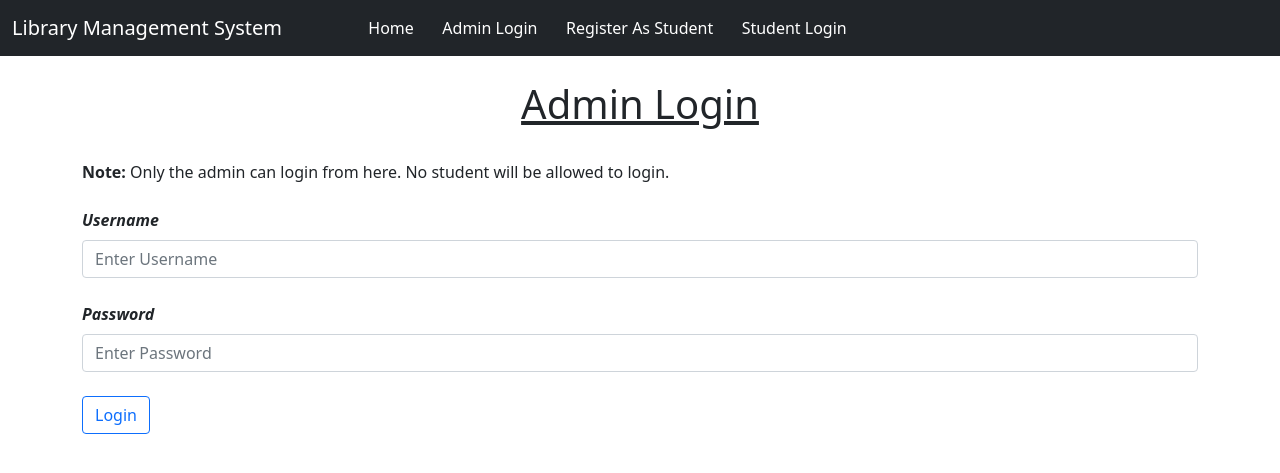
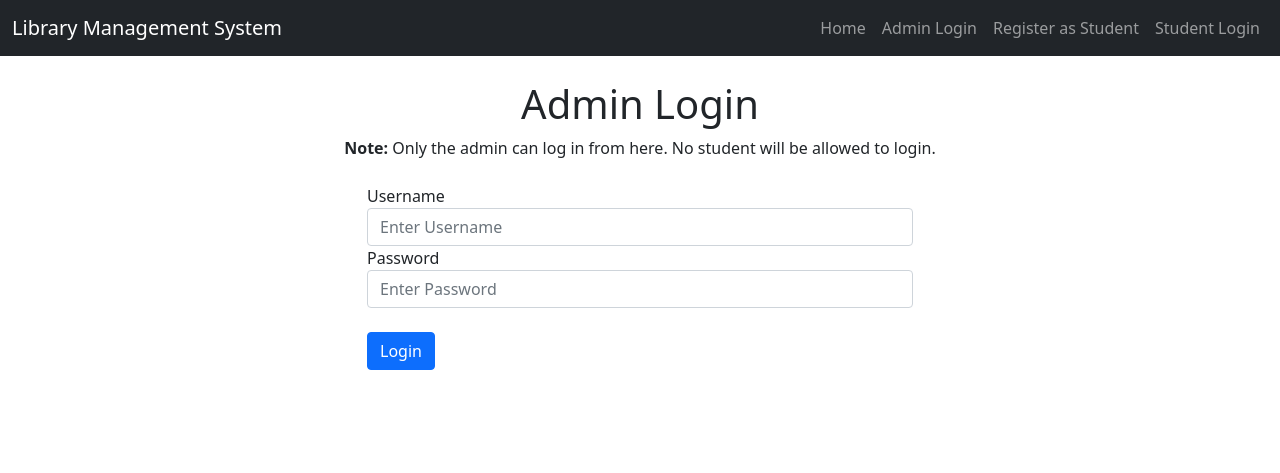
Before and after one commit to MINAD0/lib-system, a Django app: page /admin_login/ in a window 1280 px wide. Shown: the top 473 px of the page. Run offline with Django 3.2, Linux system fonts and the light colour scheme.

Commit message:
chli7a mli7a

```diff
--- a/library/templates/admin_login.html
+++ b/library/templates/admin_login.html
@@ -4,27 +4,38 @@
 {% block css %}
 {% endblock %}
 {% block body %}
-<div class="container">
-<br>
-<h1 class="text-center"><u>Admin Login</u></h1><br>
-<p><b>Note:</b> Only the admin can login from here. No student will be allowed to login.</p>
-    <form method="POST"> {% csrf_token %}
+<div class="container mt-4">
+    <h1 class="text-center">Admin Login</h1>
+    <p class="text-center"><b>Note:</b> Only the admin can log in from here. No student will be allowed to login.</p>
 
-    <div class="row mt-4">
-        <div class="form-group col-md-12">
-            <label><i style="font-weight: bold;">Username</i></label>
-            <input type="text" class="form-control mt-2" name="username" placeholder="Enter Username" required>
+    <form method="POST" class="mt-4">
+      {% csrf_token %}
+      <div class="row">
+        <div class="col-md-6 offset-md-3">
+          <div class="form-group">
+            <label for="username" class="font-weight-bold">Username</label>
+            <input type="text" class="form-control" name="username" id="username" placeholder="Enter Username" required>
+          </div>
         </div>
-    </div>
+      </div>
 
-    <div class="row mt-4">
-        <div class="form-group col-md-12">
-            <label><i style="font-weight: bold;">Password</i></label>
-            <input type="password" class="form-control mt-2" name="password" placeholder="Enter Password" required>
+      <div class="row">
+        <div class="col-md-6 offset-md-3">
+          <div class="form-group">
+            <label for="password" class="font-weight-bold">Password</label>
+            <input type="password" class="form-control" name="password" id="password" placeholder="Enter Password" required>
+          </div>
         </div>
-    </div>
-    <button type="submit" class="btn btn-outline-primary mt-4">Login</button>
-</div>
+      </div>
+
+      <div class="row">
+        <div class="col-md-6 offset-md-3">
+          <button type="submit" class="btn btn-primary btn-block mt-4">Login</button>
+        </div>
+      </div>
+    </form>
+  </div>
+
 {% endblock %}
 {% block js %}
 <script>
--- a/library/templates/basic.html
+++ b/library/templates/basic.html
@@ -1,3 +1,4 @@
+{% load static %}
 <!doctype html>
 <html lang="en">
   <head>
@@ -14,32 +15,35 @@
     <header class="site-header">
       <nav class="navbar navbar-expand-lg navbar-dark bg-dark sticky-top">
         <div class="container-fluid">
-            <a class="navbar-brand" href="#">Library Management System</a>
+          <a class="navbar-brand" href="#">
+            <span class="logo-icon"><i class="fas fa-book"></i></span>
+            Library Management System
+          </a>
           <button class="navbar-toggler" type="button" data-bs-toggle="collapse" data-bs-target="#navbarSupportedContent" aria-controls="navbarSupportedContent" aria-expanded="false" aria-label="Toggle navigation">
             <span class="navbar-toggler-icon"></span>
           </button>
+
           <div class="collapse navbar-collapse" id="navbarSupportedContent">
-              &nbsp;&nbsp;&nbsp;&nbsp;&nbsp;&nbsp;&nbsp;&nbsp;&nbsp;&nbsp;&nbsp;&nbsp;&nbsp;&nbsp;&nbsp;
-              <ul class="navbar-nav me-auto mb-2 mb-lg-0">
+            <ul class="navbar-nav ms-auto">
               <li class="nav-item">
-                  <a class="nav-link active" aria-current="page" href="/">Home</a>
+                <a class="nav-link" href="/">Home</a>
               </li>
-                &nbsp;&nbsp;&nbsp;
               <li class="nav-item">
-                  <a class="nav-link active" href="/admin_login/">Admin Login</a>
+                <a class="nav-link" href="/admin_login/">Admin Login</a>
               </li>
-                &nbsp;&nbsp;&nbsp;
               <li class="nav-item">
-                  <a class="nav-link active" href="/student_registration/">Register As Student</a>
+                <a class="nav-link" href="/student_registration/">Register as Student</a>
               </li>
-                &nbsp;&nbsp;&nbsp;
               <li class="nav-item">
-                  <a class="nav-link active" href="/student_login/">Student Login</a>
+                <a class="nav-link" href="/student_login/">Student Login</a>
               </li>
             </ul>
           </div>
         </div>
       </nav>
+
+      <!-- Navbar -->
+    </header>
       {% block body %}
       {% endblock %}
     <script src="https://cdn.jsdelivr.net/npm/bootstrap@5.1.0/dist/js/bootstrap.bundle.min.js" integrity="sha384-U1DAWAznBHeqEIlVSCgzq+c9gqGAJn5c/t99JyeKa9xxaYpSvHU5awsuZVVFIhvj" crossorigin="anonymous"></script>
--- a/library/templates/profile.html
+++ b/library/templates/profile.html
@@ -27,9 +27,9 @@ background: #212529b8;
 </style>
 {% endblock %}
 {% block body %}
-
-<div class="container profile">
+<div class="container profile border border-dark bg-dark text-light">
         <div class="row">
+            <h1 Class="text-center mt-4"> {{request.user |capfirst }} Profile</h1>
             <div class="col-md-4">
                 <div class="profile-img">
                     <img src="{{user.student.image.url}}" alt="" width="310px" height="270px">
--- a/library/urls.py
+++ b/library/urls.py
@@ -12,11 +12,14 @@ urlpatterns = [
     path("profile/", views.profile, name="profile"),
     path("edit_profile/", views.edit_profile, name="edit_profile"),
 
+
+
     path("student_registration/", views.student_registration, name="student_registration"),
     path("change_password/", views.change_password, name="change_password"),
     path("student_login/", views.student_login, name="student_login"),
     path("admin_login/", views.admin_login, name="admin_login"),
     path("logout/", views.Logout, name="logout"),
+    path("books_list/", views.books_list, name="books_list"),
 
     path("delete_book/<int:myid>/", views.delete_book, name="delete_book"),
     path("delete_student/<int:myid>/", views.delete_student, name="delete_student"),
--- a/library/views.py
+++ b/library/views.py
@@ -23,6 +23,12 @@ def add_book(request):
         alert = True
         return render(request, "add_book.html", {'alert':alert})
     return render(request, "add_book.html")
+
+@login_required(login_url='/student_login')
+def books_list(request):
+    books_l = Book.objects.all()
+    return render(request, "books_list.html", {'books':books_l})
+
 
 @login_required(login_url = '/admin_login')
 def view_books(request):
```
Also changed, not shown: library/templates/admin_navbar.html (+18 -14 lines), library/templates/books_list.html (added, +34 -0 lines), library/templates/index.html (+12 -15 lines), library/templates/student_login.html (+22 -11 lines), library/templates/student_navbar.html (+25 -15 lines), db.sqlite3. Lines whose indentation alone changed are shown as unchanged.
